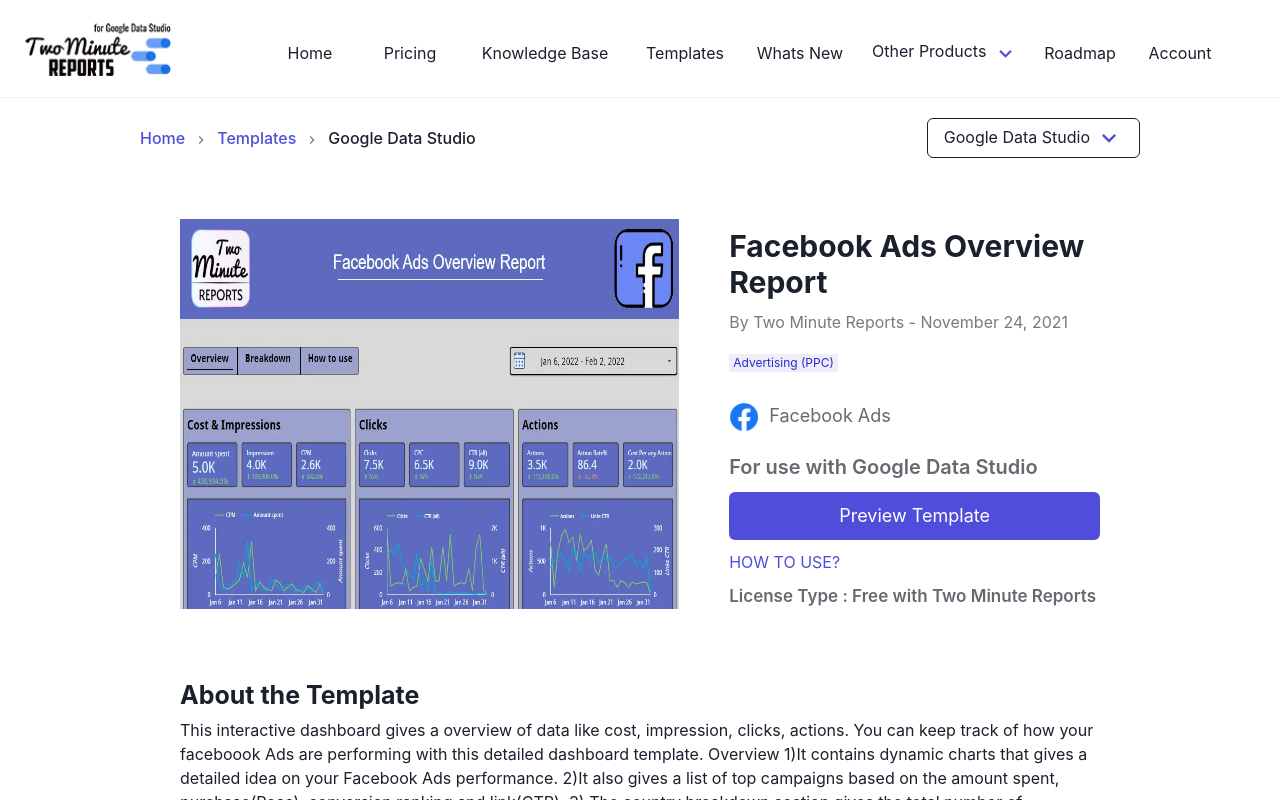
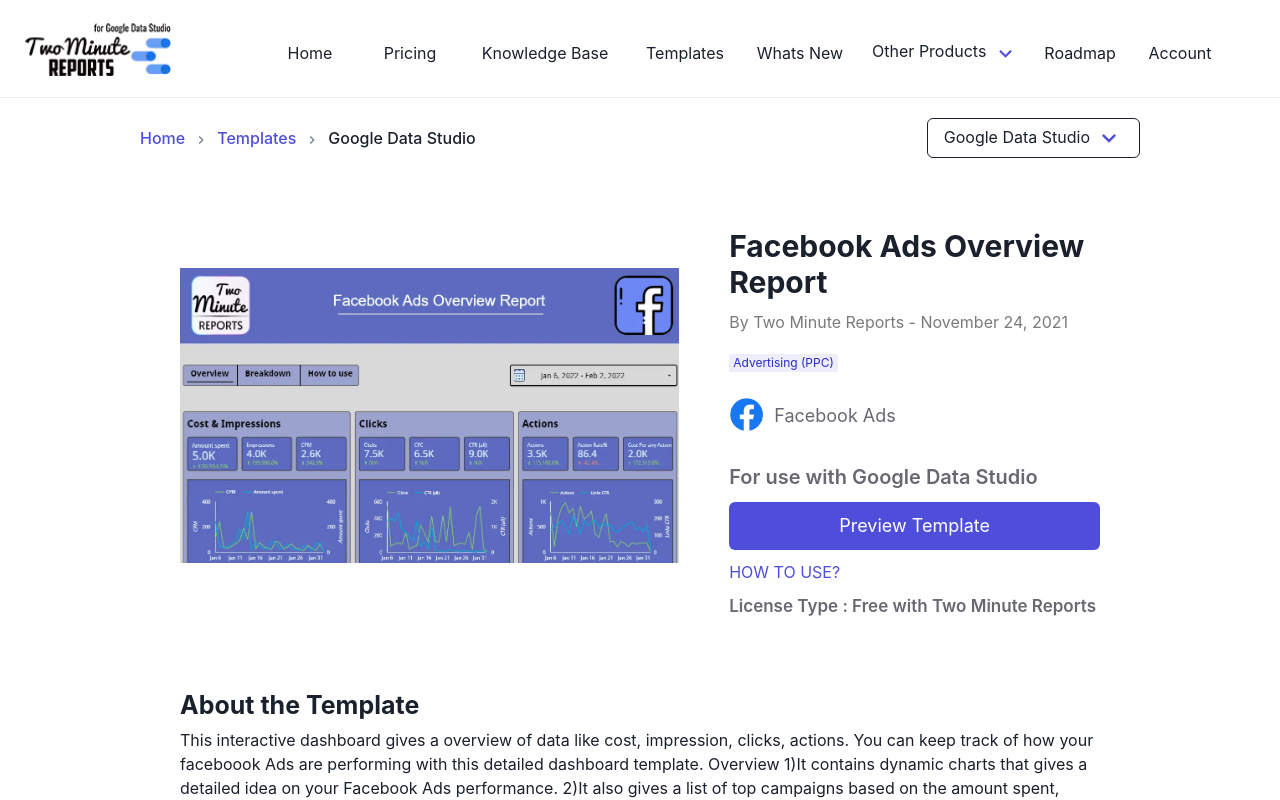
Before and after one commit to kadir12386/nextjs-data-Studio, a Next.js app: page /users/1 in a window 1280 px wide. Shown: the top 800 px of the page. Built offline with nearby package versions, Linux system fonts and the light colour scheme.

Commit message:
changes commit

```diff
--- a/components/Navbar.js
+++ b/components/Navbar.js
@@ -30,34 +30,74 @@
           <Flex display={["none", "none", "none", "flex"]}>
             <Link href="/">
               <Center w="100px">
-                <Text>Home</Text>
+                <Text
+                  as="button"
+                  _hover={{ bg: "#eeeefb" }}
+                  p="8px 20px"
+                  borderRadius={"3px"}
+                >
+                  Home
+                </Text>
               </Center>
             </Link>
             <Link href="/HomePage">
               <Center w="100px">
-                <Text>Pricing</Text>
+                <Text
+                  as="button"
+                  _hover={{ bg: "#eeeefb" }}
+                  p="8px 20px"
+                  borderRadius={"3px"}
+                >
+                  Pricing
+                </Text>
               </Center>
             </Link>
             <Link href="/">
               <Center w="170px">
-                <Text>Knowledge Base</Text>
+                <Text
+                  as="button"
+                  _hover={{ bg: "#eeeefb" }}
+                  p="8px 20px"
+                  borderRadius={"3px"}
+                >
+                  Knowledge Base
+                </Text>
               </Center>
             </Link>
             <Link href="/">
               <Center w="110px">
-                <Text>Templates</Text>
+                <Text
+                  as="button"
+                  _hover={{ bg: "#eeeefb" }}
+                  p="8px 20px"
+                  borderRadius={"3px"}
+                >
+                  Templates
+                </Text>
               </Center>
             </Link>
 
             <Link href="/">
               <Center w="120px">
-                <Text>Whats New</Text>
+                <Text
+                  as="button"
+                  _hover={{ bg: "#eeeefb" }}
+                  p="8px 10px"
+                  borderRadius={"3px"}
+                >
+                  Whats New
+                </Text>
               </Center>
             </Link>
 
             <Link href="/">
               <Center w="170px">
-                <Text>
+                <Text
+                  as="button"
+                  _hover={{ bg: "#eeeefb" }}
+                  p="8px 10px"
+                  borderRadius={"3px"}
+                >
                   Other Products{" "}
                   <ChevronDownIcon
                     color="#4e4eda"
@@ -70,12 +110,26 @@
             </Link>
             <Link href="/">
               <Center w="100px">
-                <Text>Roadmap</Text>
+                <Text
+                  as="button"
+                  _hover={{ bg: "#eeeefb" }}
+                  p="8px 20px"
+                  borderRadius={"3px"}
+                >
+                  Roadmap
+                </Text>
               </Center>
             </Link>
             <Link href="/">
               <Center w="100px">
-                <Text>Account</Text>
+                <Text
+                  as="button"
+                  _hover={{ bg: "#eeeefb" }}
+                  p="8px 20px"
+                  borderRadius={"3px"}
+                >
+                  Account
+                </Text>
               </Center>
             </Link>
           </Flex>
--- a/pages/users/[id].js
+++ b/pages/users/[id].js
@@ -4,13 +4,12 @@
   Button,
   Flex,
   Heading,
-  Image,
   Stack,
   Text,
 } from "@chakra-ui/react";
+import Image from "next/image";
 import React from "react";
-// import { dataList } from "../../components/data";
-// import db from "../components/data.json";
+
 import { dataList } from "../../components/data";
 const DataDetails = ({ data }) => {
   // console.log("current data", dataList);
@@ -25,12 +24,16 @@
         justify={["center", "center", "center", ""]}
         align={["center", "center", "center", ""]}
       >
-        <Box w={["60%"]}>
+        <Box w={["100%", "100%", "80%", "60%"]}>
           <Image
-            width={["390px", "600px", "900px", "1000px"]}
-            height={["250px", "250px", "300px", "390px"]}
+            // width={["390px", "600px", "900px", "1000px"]}
+            // height={["250px", "250px", "300px", "390px"]}
+            width="1000px"
+            height="590px"
+            alt="..."
+            // layout="responsive"
+            className="image_box"
             src={data.card_img}
-            alt="..."
           />
         </Box>
 
@@ -55,13 +58,20 @@
             Advertising (PPC)
           </Badge>
           <Flex>
-            <Image
+            <Flex p="5px 0 20px 0">
+              <Image
+                width="35px"
+                height="35px"
+                src={data.bottom_icon}
+                alt={data.title}
+              />
+            </Flex>
+            {/* <Image
               width="30px"
               height="30px"
-              my={"10px"}
               src={data.bottom_icon}
               alt={data.bottom_icon_name}
-            />{" "}
+            />{" "} */}
             <Text
               fontSize="18px"
               color={"#696871"}
@@ -83,6 +93,8 @@
             fontWeight={"400"}
             bgColor="#4e4eda"
             color={"white"}
+            transition={"0.5s"}
+            _hover={{ bg: "#eeeefb", color: "#111" }}
           >
             Preview Template
           </Button>
```
Also changed, not shown: components/Card.js (+8 -4 lines), styles/globals.css (+18 -0 lines).
